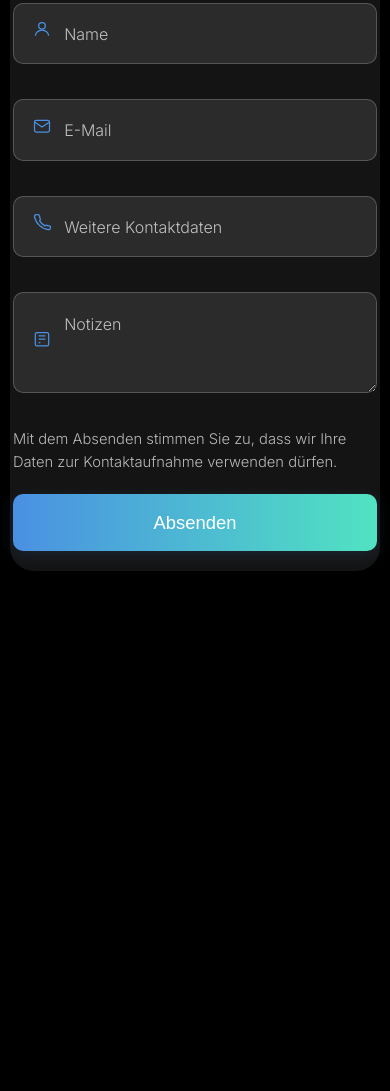
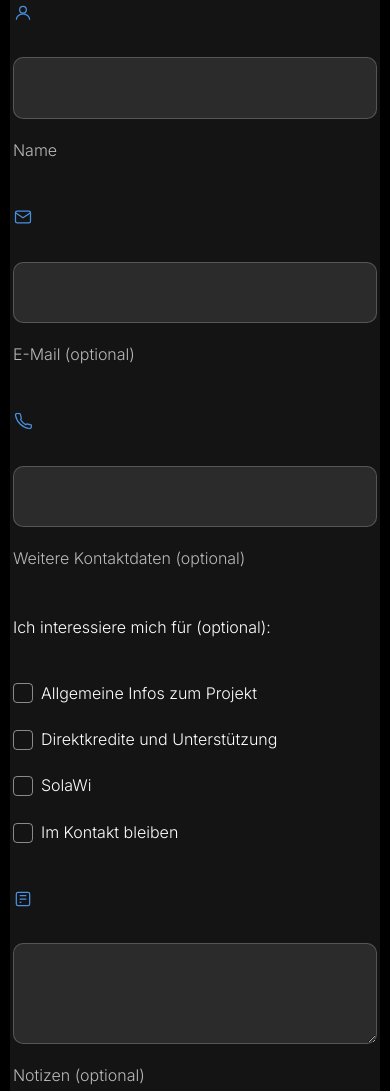
Before and after one commit to mercuric/simple-formular, a website: page index.html in a window 390 px wide. Shown: the part 511-1602 px from the top of the page. Before the commit the page ends 1090 px from the top, so only its background shows below. Drawn offline with Linux system fonts and the light colour scheme.

Commit message:
add checkbox

```diff
--- a/index.html
+++ b/index.html
@@ -34,25 +34,42 @@
                         <span class="icon"> <!-- Mail Icon -->
                             <svg width="20" height="20" fill="none" stroke="currentColor" stroke-width="1.5" viewBox="0 0 24 24"><rect x="3" y="5" width="18" height="14" rx="2"/><path d="M3 7l9 6 9-6"/></svg>
                         </span>
-                        <input type="email" id="email" name="email" required placeholder=" ">
-                        <label for="email">E-Mail</label>
+                        <input type="email" id="email" name="email" placeholder=" ">
+                        <label for="email">E-Mail (optional)</label>
                     </div>
                     <div class="form-group">
                         <span class="icon"> <!-- Phone Icon -->
                             <svg width="20" height="20" fill="none" stroke="currentColor" stroke-width="1.5" viewBox="0 0 24 24"><path d="M22 16.92V19a2 2 0 0 1-2.18 2A19.72 19.72 0 0 1 3 5.18 2 2 0 0 1 5 3h2.09a2 2 0 0 1 2 1.72c.13 1.05.37 2.07.72 3.06a2 2 0 0 1-.45 2.11l-.27.27a16 16 0 0 0 6.29 6.29l.27-.27a2 2 0 0 1 2.11-.45c.99.35 2.01.59 3.06.72A2 2 0 0 1 22 16.92z"/></svg>
                         </span>
                         <input type="tel" id="contact" name="contact" placeholder=" ">
-                        <label for="contact">Weitere Kontaktdaten</label>
+                        <label for="contact">Weitere Kontaktdaten (optional)</label>
+                    </div>
+                    <div class="form-group">
+                        <p>Ich interessiere mich für (optional):</p>
+                        <div class="checkbox-group">
+                            <label>
+                                <input type="checkbox" name="interest" value="allgemeine_infos"> Allgemeine Infos zum Projekt
+                            </label>
+                            <label>
+                                <input type="checkbox" name="interest" value="direktkredite"> Direktkredite und Unterstützung
+                            </label>
+                            <label>
+                                <input type="checkbox" name="interest" value="solawi"> SolaWi
+                            </label>
+                            <label>
+                                <input type="checkbox" name="interest" value="kontakt_bleiben"> Im Kontakt bleiben
+                            </label>
+                        </div>
                     </div>
                     <div class="form-group">
                         <span class="icon"> <!-- Note Icon -->
                             <svg width="20" height="20" fill="none" stroke="currentColor" stroke-width="1.5" viewBox="0 0 24 24"><rect x="4" y="4" width="16" height="16" rx="2"/><path d="M8 8h8M8 12h8M8 16h2"/></svg>
                         </span>
                         <textarea id="notes" name="notes" rows="3" placeholder=" "></textarea>
-                        <label for="notes">Notizen</label>
+                        <label for="notes">Notizen (optional)</label>
                     </div>
                     <div class="privacy">
-                        <p>Mit dem Absenden stimmen Sie zu, dass wir Ihre Daten zur Kontaktaufnahme verwenden dürfen.</p>
+                        <p>Mit dem Absenden stimmen Sie zu, dass wir Deine Daten zur Kontaktaufnahme verwenden dürfen.</p>
                     </div>
                     <button type="submit" class="submit-button">Absenden</button>
                 </form>
--- a/script.js
+++ b/script.js
@@ -6,6 +6,7 @@ document.getElementById('contactForm').addEventListener('submit', async (e) => {
         email: document.getElementById('email').value,
         contact: document.getElementById('contact').value,
         notes: document.getElementById('notes').value,
+        interest: Array.from(document.querySelectorAll('input[name="interest"]:checked')).map(cb => cb.value).join(', '),
         timestamp: new Date().toISOString()
     };
 
@@ -19,13 +20,13 @@ document.getElementById('contactForm').addEventListener('submit', async (e) => {
         });
 
         if (response.ok) {
-            alert('Vielen Dank für Ihre Anmeldung!');
+            alert('Vielen Dank für Dein Eintrag!');
             e.target.reset();
         } else {
-            alert('Es gab einen Fehler. Bitte versuchen Sie es später erneut.');
+            alert('Es gab einen Fehler. Bitte versuche es später erneut.');
         }
     } catch (error) {
         console.error('Error:', error);
-        alert('Es gab einen Fehler. Bitte versuchen Sie es später erneut.');
+        alert('Es gab einen Fehler. Bitte versuche es später erneut.');
     }
 });
--- a/styles.css
+++ b/styles.css
@@ -96,9 +96,10 @@ form {
     margin-bottom: 2.2rem;
     display: flex;
     align-items: center;
+    gap: 1.2rem;
 }
 
-.icon {
+.form-group > .icon {
     position: absolute;
     left: 1.2rem;
     top: 50%;
@@ -108,7 +109,8 @@ form {
     z-index: 2;
 }
 
-input, textarea {
+.form-group > input,
+.form-group > textarea {
     width: 100%;
     padding: 1.2rem 1.2rem 1.2rem 3.2rem;
     background: var(--input-background);
@@ -121,11 +123,7 @@ input, textarea {
     outline: none;
 }
 
-input:focus, textarea:focus {
-    border-color: var(--accent-color);
-}
-
-label {
+.form-group > label {
     position: absolute;
     left: 3.2rem;
     top: 1.2rem;
@@ -137,16 +135,78 @@ label {
     background: transparent;
 }
 
-input:focus + label,
-input:not(:placeholder-shown) + label,
-textarea:focus + label,
-textarea:not(:placeholder-shown) + label {
+.form-group > input:focus + label,
+.form-group > input:not(:placeholder-shown) + label,
+.form-group > textarea:focus + label,
+.form-group > textarea:not(:placeholder-shown) + label {
     top: -0.7rem;
     left: 2.8rem;
     font-size: 0.85rem;
     background: var(--background-color);
     padding: 0 0.4rem;
     color: #50e3c2;
+}
+
+.form-group .checkbox-group {
+    display: flex;
+    flex-direction: column;
+    gap: 0.8rem;
+    margin-top: 0.5rem;
+    width: 100%;
+}
+
+.form-group .checkbox-group label {
+    position: static;
+    transform: none;
+    font-size: 1rem;
+    color: var(--text-color);
+    background: transparent;
+    padding: 0;
+    margin-left: 0;
+    display: flex;
+    align-items: center;
+    cursor: pointer;
+}
+
+.form-group .checkbox-group input[type="checkbox"] {
+    margin-right: 0.5rem;
+    width: 20px;
+    height: 20px;
+    padding: 0;
+    background: none;
+    border: 1px solid rgba(255, 255, 255, 0.5);
+    border-radius: 4px;
+    outline: none;
+    cursor: pointer;
+    flex-shrink: 0;
+    -webkit-appearance: none;
+    -moz-appearance: none;
+    appearance: none;
+    position: relative;
+    top: 0;
+    vertical-align: top;
+}
+
+.form-group .checkbox-group input[type="checkbox"]:checked {
+    background-color: var(--accent-color);
+    border-color: var(--accent-color);
+}
+
+.form-group .checkbox-group input[type="checkbox"]:checked::after {
+    content: '\2713';
+    color: var(--background-color);
+    font-size: 14px;
+    position: absolute;
+    top: 50%;
+    left: 50%;
+    transform: translate(-50%, -50%);
+}
+
+.form-group > p {
+    color: var(--text-color);
+    font-size: 1rem;
+    font-weight: 300;
+    margin-bottom: 0.8rem;
 }
 
 .privacy {
@@ -194,6 +254,38 @@ textarea:not(:placeholder-shown) + label {
     }
     h1 {
         font-size: 2.1rem;
+    }
+    .form-group {
+        flex-direction: column;
+        align-items: flex-start;
+    }
+
+    .form-group .icon {
+        position: static;
+        transform: none;
+        margin-right: 0.8rem;
+        margin-bottom: 0.5rem;
+    }
+
+    .form-group label {
+        position: static;
+        transform: none;
+        padding: 0;
+        margin-left: 0;
+        margin-bottom: 0.5rem;
+        font-size: 1rem;
+    }
+
+    input:focus + label,
+    input:not(:placeholder-shown) + label,
+    textarea:focus + label,
+    textarea:not(:placeholder-shown) + label {
+        top: auto;
+        left: auto;
+        font-size: 0.85rem;
+        background: transparent;
+        padding: 0;
+        color: #50e3c2;
     }
 }
 
@@ -249,3 +341,62 @@ textarea:not(:placeholder-shown) + label {
         max-width: 95vw;
     }
 }
+
+.checkbox-group {
+    display: flex;
+    flex-direction: column;
+    gap: 0.8rem;
+    margin-top: 0.5rem;
+}
+
+.checkbox-group label {
+    position: static;
+    transform: none;
+    font-size: 1rem;
+    color: var(--text-color);
+    background: transparent;
+    padding: 0;
+    margin-left: 1.2rem;
+}
+
+.checkbox-group input[type="checkbox"] {
+    margin-right: 0.5rem;
+    width: auto;
+    padding: 0;
+    background: none;
+    border: none;
+}
+
+/* Style the custom checkbox appearance if needed - example */
+/*
+.checkbox-group input[type="checkbox"] {
+    -webkit-appearance: none;
+    -moz-appearance: none;
+    appearance: none;
+    width: 20px;
+    height: 20px;
+    border: 1px solid rgba(255, 255, 255, 0.5);
+    border-radius: 4px;
+    outline: none;
+    cursor: pointer;
+    position: relative;
+    top: 4px;
+    vertical-align: top;
+    margin-right: 0.5rem;
+}
+
+.checkbox-group input[type="checkbox"]:checked {
+    background-color: var(--accent-color);
+    border-color: var(--accent-color);
+}
+
+.checkbox-group input[type="checkbox"]:checked::after {
+    content: '\2713';
+    color: var(--background-color);
+    font-size: 16px;
+    position: absolute;
+    top: 50%;
+    left: 50%;
+    transform: translate(-50%, -50%);
+}
+*/
```
Also changed, not shown: server.js (+16 -5 lines), 1000freundinnen.png (deleted).
